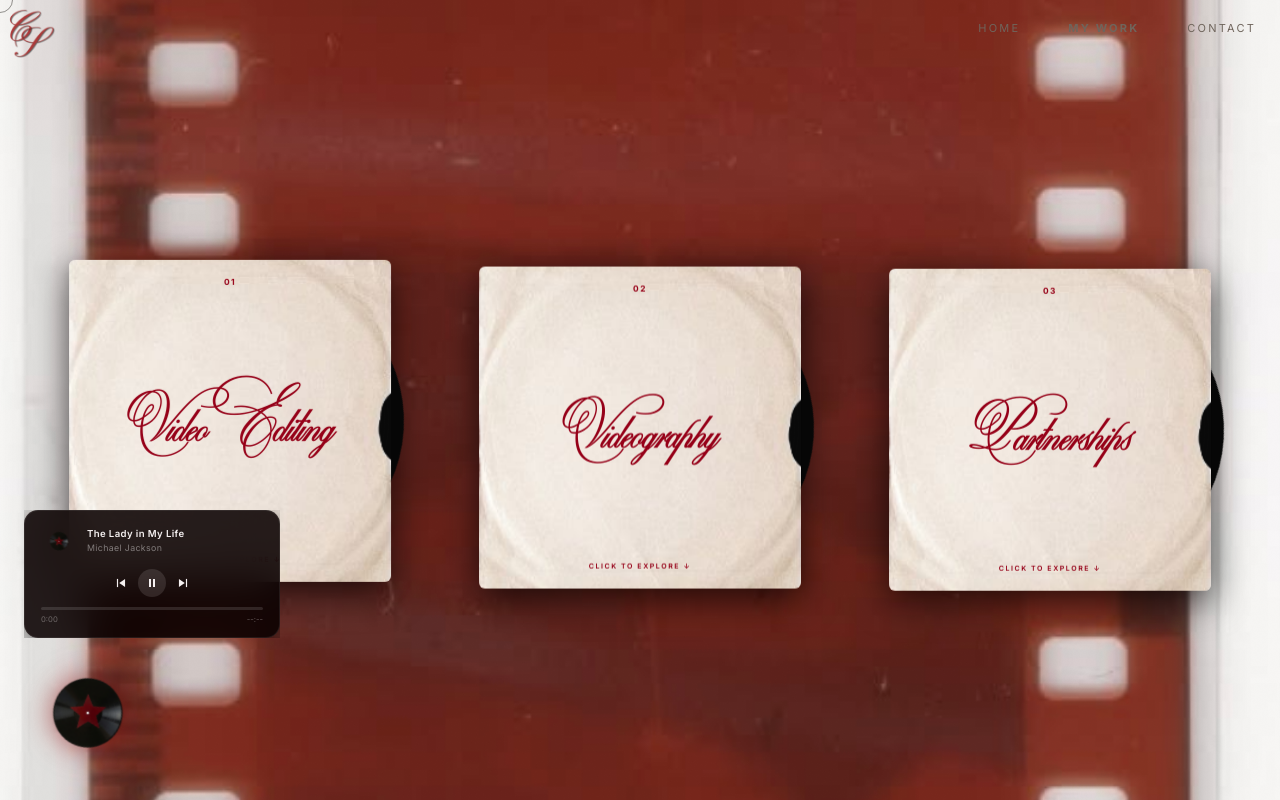
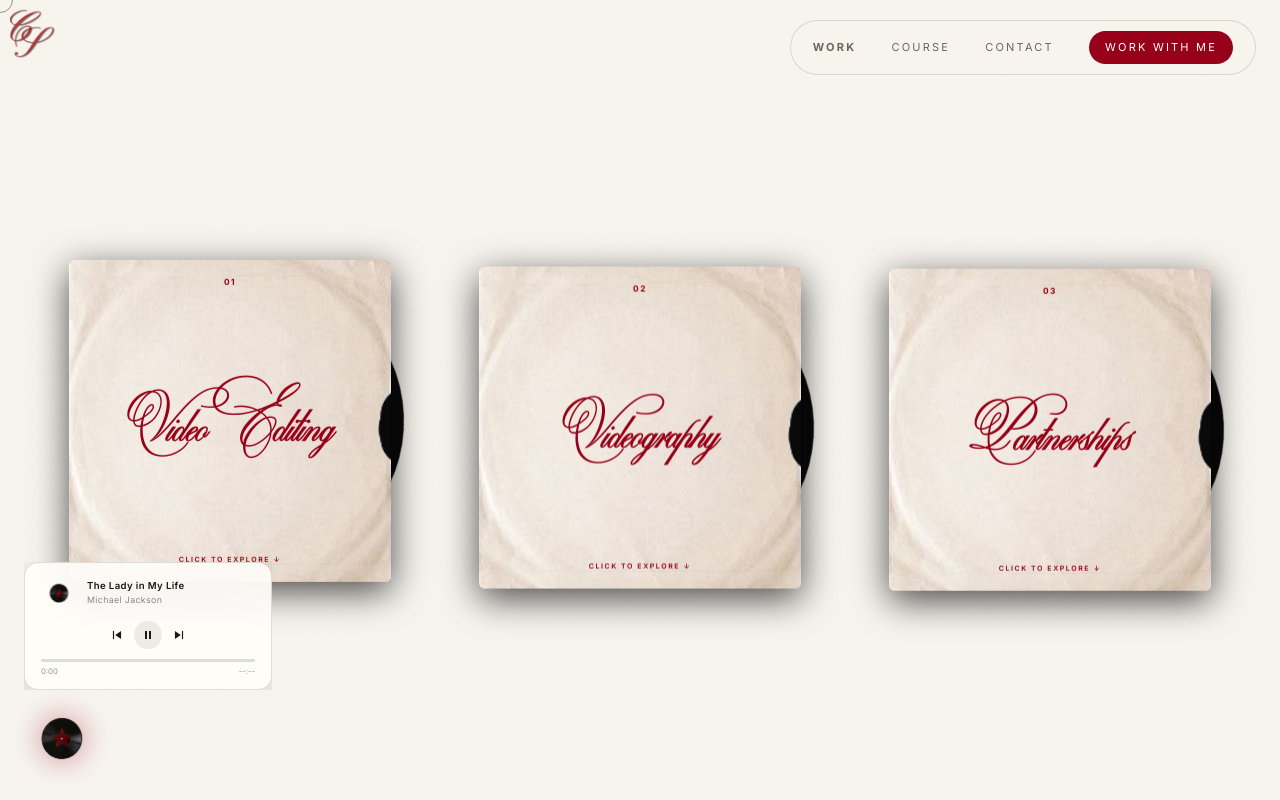
Before and after one commit to calistasuherman/Portfolio, a Next.js app: page /work in a window 1280 px wide. Both pictures are taken after a click on the button "Toggle music player". Built offline with nearby package versions, Linux system fonts and the light colour scheme; a web font is replaced by a local one.

Commit message:
Give the shared player and top bar the new styling

```diff
--- a/app/components/GlobalUI.tsx
+++ b/app/components/GlobalUI.tsx
@@ -58,7 +58,6 @@ export default function GlobalUI() {
   const [duration, setDuration] = useState(0);
   const [trackIndex, setTrackIndex] = useState(0);
   const playerRef = useRef<HTMLDivElement>(null);
-  const bgRef = useRef<HTMLDivElement>(null);
 
   /* click outside player → close popup */
   useEffect(() => {
@@ -92,9 +91,6 @@ export default function GlobalUI() {
     let raf: number;
     const loop = (time: number) => {
       lenis.raf(time);
-      if (bgRef.current) {
-        bgRef.current.style.transform = `translate3d(0, ${-lenis.scroll * 0.3}px, 0)`;
-      }
       raf = requestAnimationFrame(loop);
     };
     raf = requestAnimationFrame(loop);
@@ -205,8 +201,8 @@ export default function GlobalUI() {
     `${Math.floor(s / 60)}:${String(Math.floor(s % 60)).padStart(2, "0")}`;
 
   const navLinks = [
-    { label: "Home",    href: "/" },
-    { label: "My Work", href: "/work" },
+    { label: "Work",    href: "/work" },
+    { label: "Course",  href: "/course" },
     { label: "Contact", href: "/contact" },
   ];
 
@@ -214,39 +210,20 @@ export default function GlobalUI() {
 
   /* icon style reused for prev/next/play buttons */
   const ctrlBtn: React.CSSProperties = {
-    background: "none", border: "none", cursor: "none",
-    padding: "4px", color: "#f5f0f0", flexShrink: 0,
+    background: "none", border: "none", cursor: "pointer",
+    padding: "4px", color: "#1c1713", flexShrink: 0,
     display: "flex", alignItems: "center", justifyContent: "center",
   };
 
   return (
     <>
-      {/* Parallax background */}
-      <div
-        ref={bgRef}
-        style={{
-          position: "fixed",
-          left: 0,
-          right: 0,
-          top: "-150vh",
-          height: "400vh",
-          zIndex: -1,
-          backgroundImage: "url('/bg-red.jpg')",
-          backgroundSize: "100% auto",
-          backgroundRepeat: "repeat-y",
-          backgroundPosition: "top center",
-          willChange: "transform",
-          pointerEvents: "none",
-        }}
-      />
-
-      {/* Custom cursor */}
+      {/* Custom cursor ring, drawn around the real cursor */}
       <div
         className="cursor-dot"
         style={{
           left: cursorPos.x,
           top: cursorPos.y,
-          transform: `translate(-50%, -50%) scale(${cursorHover ? 2.8 : 1})`,
+          transform: `translate(-50%, -50%) scale(${cursorHover ? 1.6 : 1})`,
         }}
       />
 
@@ -259,17 +236,24 @@ export default function GlobalUI() {
             style={{ width: "clamp(58px, 7vw, 90px)", opacity: 0.9, display: "block" }}
           />
         </a>
-        <nav className="flex justify-end gap-8 md:gap-12">
+        <nav className="nav-pill" style={{ display: "flex", justifyContent: "flex-end", alignItems: "center", gap: "clamp(1.1rem, 3vw, 2.2rem)", width: "fit-content", marginLeft: "auto" }}>
           {navLinks.map((link) => (
             <a
               key={link.label}
               href={link.href}
-              className="font-inter text-[10px] md:text-[11px] uppercase tracking-[0.2em] text-text-muted hover:text-text-primary hover:tracking-[0.28em] transition-all duration-300"
+              className="font-inter text-[10px] md:text-[11px] uppercase tracking-[0.2em] text-text-muted hover:text-text-primary transition-all duration-300"
               style={{ textDecoration: "none", fontWeight: pathname === link.href ? 700 : 400 }}
             >
               {link.label}
             </a>
           ))}
+          <a
+            href="/contact"
+            className="font-inter text-[10px] md:text-[11px] uppercase tracking-[0.2em] transition-all duration-300 hover:scale-105 active:scale-95"
+            style={{ textDecoration: "none", background: "#960018", color: "#fff", padding: "0.5rem 1rem", borderRadius: "9999px", whiteSpace: "nowrap" }}
+          >
+            Work with me
+          </a>
         </nav>
       </header>
 
@@ -285,13 +269,13 @@ export default function GlobalUI() {
           transition: "max-height 0.4s cubic-bezier(0.16,1,0.3,1), opacity 0.3s ease, transform 0.35s ease",
         }}>
           <div style={{
-            background: "rgba(10,0,0,0.88)",
+            background: "rgba(255,253,249,0.94)",
             backdropFilter: "blur(20px)",
-            border: "1px solid rgba(255,255,255,0.08)",
+            border: "1px solid rgba(28,23,19,0.14)",
             borderRadius: "14px",
             padding: "12px 16px",
-            width: "256px",
-            boxShadow: "0 8px 32px rgba(0,0,0,0.6)",
+            width: "248px",
+            boxShadow: "0 8px 32px rgba(28,23,19,0.18)",
           }}>
             {/* Track info row */}
             <div style={{ display: "flex", alignItems: "center", gap: "10px", marginBottom: "10px" }}>
@@ -301,8 +285,8 @@ export default function GlobalUI() {
                 style={{ width: "36px", height: "36px", objectFit: "contain", animation: "vinylSpin 3s linear infinite", flexShrink: 0 }}
               />
               <div style={{ overflow: "hidden", flex: 1 }}>
-                <p style={{ fontFamily: "'HelvLight', var(--font-inter)", fontSize: "0.6rem", fontWeight: 600, color: "#f5f0f0", letterSpacing: "0.04em", whiteSpace: "nowrap", overflow: "hidden", textOverflow: "ellipsis" }}>{song.title}</p>
-                <p style={{ fontFamily: "'HelvLight', var(--font-inter)", fontSize: "0.55rem", color: "rgba(245,240,240,0.45)", letterSpacing: "0.04em" }}>{song.artist}</p>
+                <p style={{ fontFamily: "'HelvLight', var(--font-inter)", fontSize: "0.6rem", fontWeight: 600, color: "#1c1713", letterSpacing: "0.04em", whiteSpace: "nowrap", overflow: "hidden", textOverflow: "ellipsis" }}>{song.title}</p>
+                <p style={{ fontFamily: "'HelvLight', var(--font-inter)", fontSize: "0.55rem", color: "rgba(28,23,19,0.5)", letterSpacing: "0.04em" }}>{song.artist}</p>
               </div>
             </div>
 
@@ -313,7 +297,7 @@ export default function GlobalUI() {
                 <svg width="14" height="14" viewBox="0 0 24 24" fill="currentColor"><polygon points="19,5 9,12 19,19"/><rect x="5" y="5" width="2" height="14"/></svg>
               </button>
               {/* Play/Pause */}
-              <button onClick={togglePlay} style={{ ...ctrlBtn, width: "28px", height: "28px", borderRadius: "50%", background: "rgba(245,240,240,0.12)" }}>
+              <button onClick={togglePlay} style={{ ...ctrlBtn, width: "28px", height: "28px", borderRadius: "50%", background: "rgba(28,23,19,0.08)" }}>
                 {playing ? (
                   <svg width="12" height="12" viewBox="0 0 24 24" fill="currentColor"><rect x="6" y="4" width="4" height="16"/><rect x="14" y="4" width="4" height="16"/></svg>
                 ) : (
@@ -327,36 +311,36 @@ export default function GlobalUI() {
             </div>
 
             {/* Progress bar */}
-            <div onClick={seek} style={{ width: "100%", height: "3px", background: "rgba(255,255,255,0.12)", borderRadius: "2px", cursor: "none" }}>
-              <div style={{ height: "100%", background: "rgba(245,240,240,0.7)", borderRadius: "2px", width: duration ? `${(progress / duration) * 100}%` : "0%", transition: "width 0.5s linear" }} />
+            <div onClick={seek} style={{ width: "100%", height: "3px", background: "rgba(28,23,19,0.14)", borderRadius: "2px", cursor: "pointer" }}>
+              <div style={{ height: "100%", background: "#960018", borderRadius: "2px", width: duration ? `${(progress / duration) * 100}%` : "0%", transition: "width 0.5s linear" }} />
             </div>
             <div style={{ display: "flex", justifyContent: "space-between", marginTop: "4px" }}>
-              <span style={{ fontFamily: "'HelvLight', var(--font-inter)", fontSize: "0.48rem", color: "rgba(245,240,240,0.35)" }}>{fmt(progress)}</span>
-              <span style={{ fontFamily: "'HelvLight', var(--font-inter)", fontSize: "0.48rem", color: "rgba(245,240,240,0.35)" }}>{duration ? fmt(duration) : "--:--"}</span>
+              <span style={{ fontFamily: "'HelvLight', var(--font-inter)", fontSize: "0.48rem", color: "rgba(28,23,19,0.45)" }}>{fmt(progress)}</span>
+              <span style={{ fontFamily: "'HelvLight', var(--font-inter)", fontSize: "0.48rem", color: "rgba(28,23,19,0.45)" }}>{duration ? fmt(duration) : "--:--"}</span>
             </div>
           </div>
         </div>
 
-        {/* Spinning star / vinyl button — 2× size = 128px */}
+        {/* Spinning vinyl button, kept small and quiet in the corner */}
         <button
           onClick={handleVinylClick}
           aria-label="Toggle music player"
           style={{
-            width: "128px", height: "128px",
+            width: "76px", height: "76px",
             border: "none", background: "transparent",
             display: "flex", alignItems: "center", justifyContent: "center",
-            cursor: "none", padding: 0,
+            cursor: "pointer", padding: 0,
             transition: "transform 0.2s ease",
             transform: playerOpen ? "scale(1.05)" : "scale(1)",
             filter: playing
-              ? "drop-shadow(0 0 14px rgba(139,0,0,0.65))"
-              : "drop-shadow(0 4px 16px rgba(0,0,0,0.65))",
+              ? "drop-shadow(0 0 14px rgba(150,0,24,0.45))"
+              : "drop-shadow(0 4px 16px rgba(28,23,19,0.35))",
           }}
         >
           <img
             src="/vinyl.png"
             alt="Music player"
-            style={{ width: "128px", height: "128px", objectFit: "contain", animation: "vinylSpin 3s linear infinite" }}
+            style={{ width: "76px", height: "76px", objectFit: "contain", animation: "vinylSpin 3s linear infinite" }}
           />
         </button>
       </div>
```
